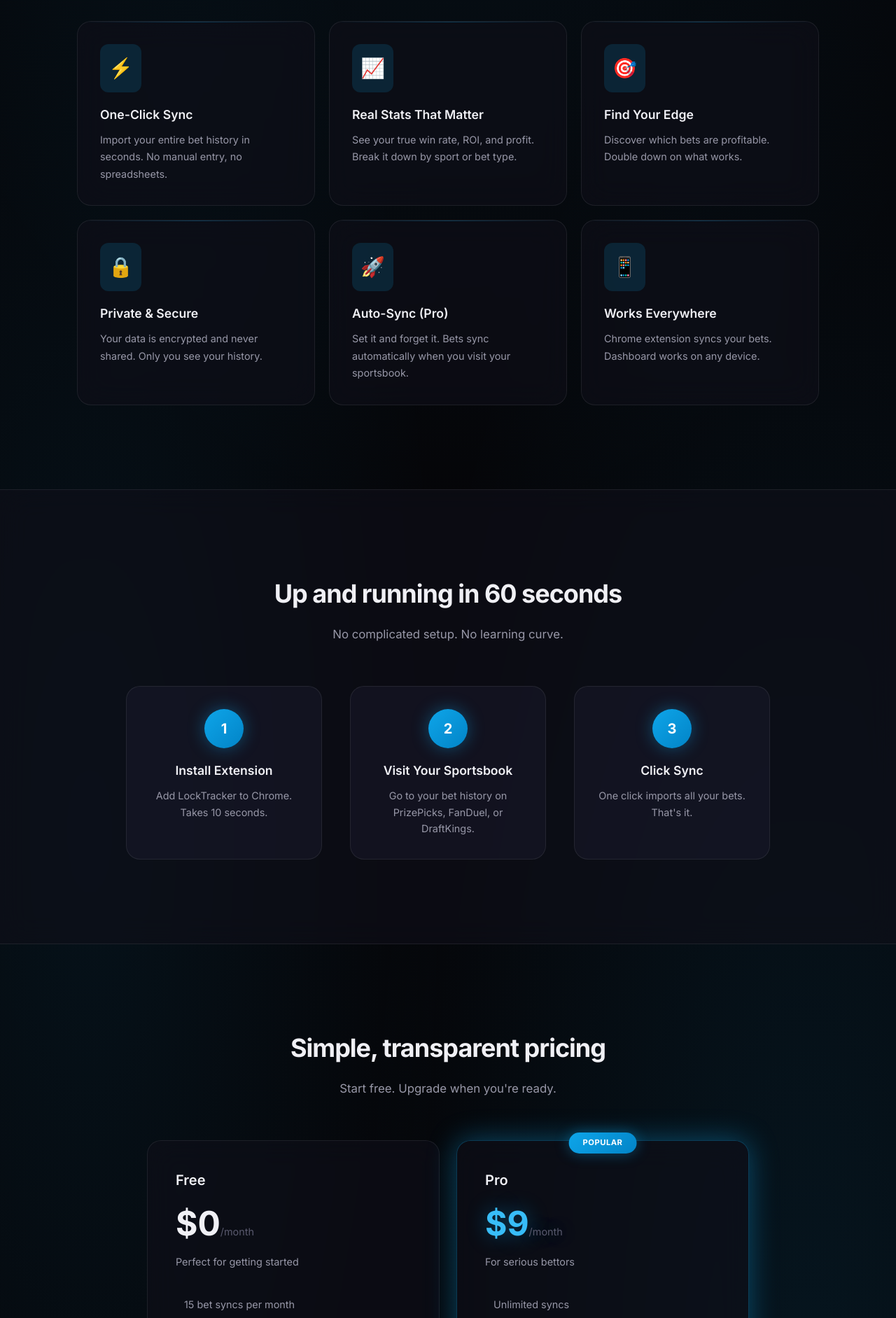
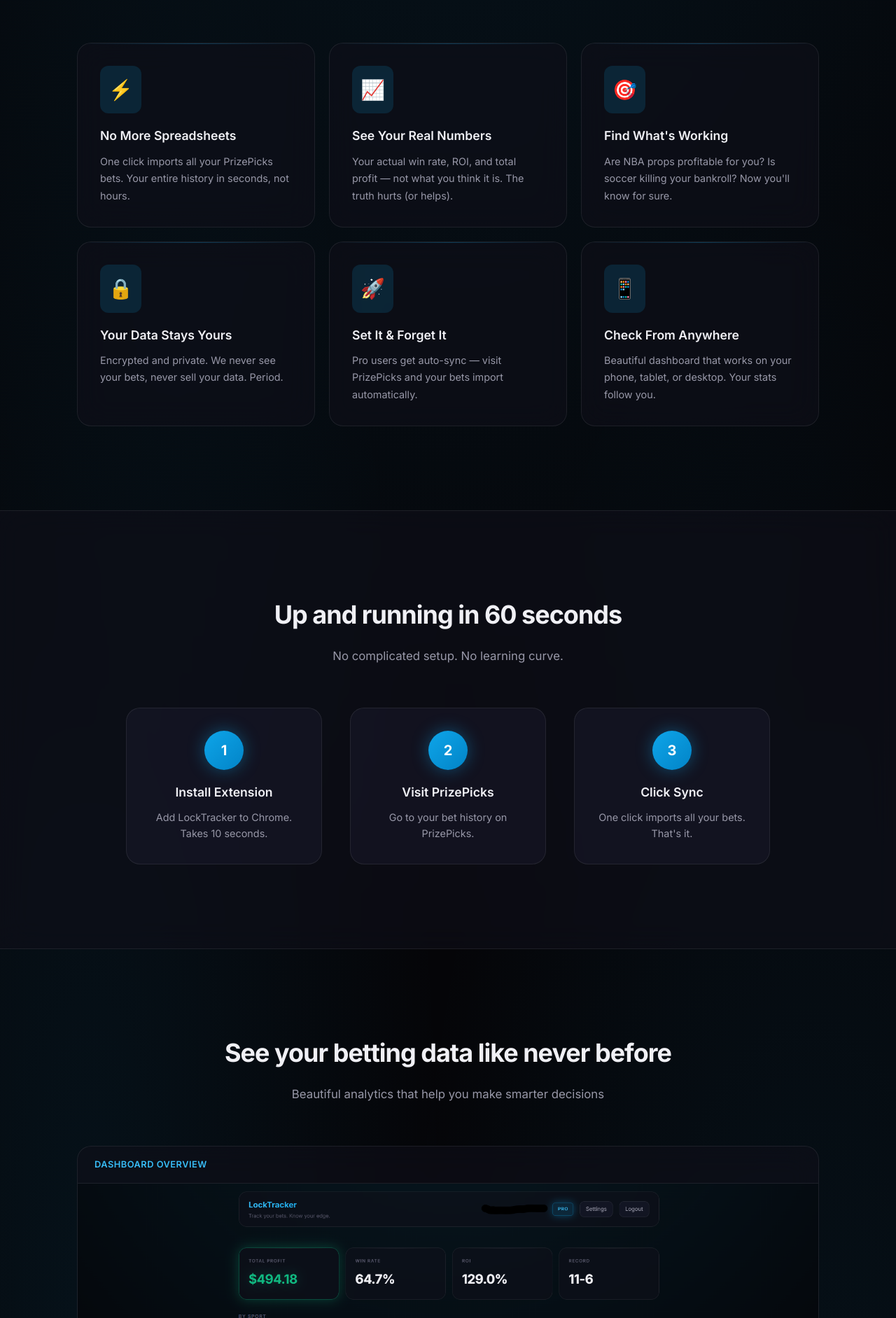
Before and after one commit to c0rrr0sive/locktracker, a Flask app: page / in a window 1280 px wide. Shown: the part 1357-3240 px from the top of the page at 70% size. Run offline with Flask 3, Linux system fonts and the light colour scheme; parts of the project's set-up code (start-up, migrations or seed data) failed here and were passed over.

Commit message:
Refresh landing page copy and add screenshots section
- Rewrite hero headline: "Are you actually profitable?"
- Update all feature cards to be benefit-focused
- Add screenshots section with dashboard, analytics, and history images
- Update meta descriptions for social sharing
- Fix pricing page for non-logged-in users

Co-Authored-By: Claude Opus 4.5 <noreply@anthropic.com>

```diff
--- a/app.py
+++ b/app.py
@@ -875,11 +875,12 @@ def api_analytics():
 # ==============================================
 
 @app.route('/pricing')
-@login_required
 def pricing():
-    """Pricing page"""
+    """Pricing page - accessible to all, shows upgrade options"""
     user = get_current_user()
-    tier = get_user_tier(user['id'])
+    tier = 'free'
+    if user:
+        tier = get_user_tier(user['id'])
     return render_template('pricing.html', user=user, tier=tier)
 
 @app.route('/privacy')
--- a/templates/landing.html
+++ b/templates/landing.html
@@ -4,7 +4,7 @@
     <meta charset="UTF-8">
     <meta name="viewport" content="width=device-width, initial-scale=1.0">
     <title>LockTracker - Know Your Edge</title>
-    <meta name="description" content="Track your sports bets, analyze your performance, and find your edge. Auto-sync from PrizePicks, FanDuel, and DraftKings. Free to start.">
+    <meta name="description" content="Are you actually profitable? LockTracker auto-syncs your PrizePicks bets and shows you exactly where your money is going. Free to start.">
 
     <!-- Favicon -->
     <link rel="icon" type="image/svg+xml" href="{{ url_for('static', filename='favicon.svg') }}">
@@ -20,14 +20,14 @@
     <!-- Open Graph / Social Sharing -->
     <meta property="og:type" content="website">
     <meta property="og:url" content="{{ request.url }}">
-    <meta property="og:title" content="LockTracker - Know Your Edge">
-    <meta property="og:description" content="Track your sports bets, analyze your performance, and find your edge. Auto-sync from PrizePicks, FanDuel, and DraftKings.">
+    <meta property="og:title" content="LockTracker - Are You Actually Profitable?">
+    <meta property="og:description" content="Auto-sync your PrizePicks bets and see exactly where your money is going. Free bet tracking for smart bettors.">
     <meta property="og:image" content="{{ url_for('static', filename='images/LockTracker logo with growth arrow.png', _external=True) }}">
 
     <!-- Twitter Card -->
     <meta name="twitter:card" content="summary_large_image">
-    <meta name="twitter:title" content="LockTracker - Know Your Edge">
-    <meta name="twitter:description" content="Track your sports bets, analyze your performance, and find your edge.">
+    <meta name="twitter:title" content="LockTracker - Are You Actually Profitable?">
+    <meta name="twitter:description" content="Auto-sync your PrizePicks bets and see exactly where your money is going. Free.">
 
     <link rel="preconnect" href="https://fonts.googleapis.com">
     <link rel="preconnect" href="https://fonts.gstatic.com" crossorigin>
@@ -488,6 +488,85 @@
             font-size: 0.9rem;
         }
 
+        /* Screenshots Section */
+        .screenshots {
+            padding: 120px 20px;
+            max-width: 1100px;
+            margin: 0 auto;
+        }
+
+        .screenshot-showcase {
+            display: flex;
+            flex-direction: column;
+            gap: 20px;
+        }
+
+        .screenshot-card {
+            background: var(--bg-glass);
+            backdrop-filter: blur(var(--blur-amount));
+            -webkit-backdrop-filter: blur(var(--blur-amount));
+            border: 1px solid var(--border-glass);
+            border-radius: var(--radius-lg);
+            overflow: hidden;
+            transition: all 0.3s ease;
+        }
+
+        .screenshot-card:hover {
+            border-color: var(--border-accent);
+            box-shadow: 0 0 30px var(--accent-glow);
+        }
+
+        .screenshot-card.main {
+            width: 100%;
+        }
+
+        .screenshot-label {
+            padding: 16px 24px;
+            font-size: 0.8rem;
+            font-weight: 600;
+            color: var(--accent-light);
+            text-transform: uppercase;
+            letter-spacing: 0.5px;
+            border-bottom: 1px solid var(--border-glass);
+        }
+
+        .screenshot-placeholder {
+            padding: 80px 40px;
+            text-align: center;
+            color: var(--text-muted);
+        }
+
+        .screenshot-placeholder p {
+            font-size: 1rem;
+            margin-bottom: 8px;
+        }
+
+        .screenshot-placeholder small {
+            font-size: 0.85rem;
+        }
+
+        .screenshot-card img {
+            width: 100%;
+            height: auto;
+            display: block;
+        }
+
+        .screenshot-row {
+            display: grid;
+            grid-template-columns: repeat(2, 1fr);
+            gap: 20px;
+        }
+
+        @media (max-width: 768px) {
+            .screenshot-row {
+                grid-template-columns: 1fr;
+            }
+
+            .screenshot-placeholder {
+                padding: 60px 24px;
+            }
+        }
+
         /* Pricing Section */
         .pricing {
             padding: 120px 20px;
@@ -728,20 +807,20 @@
         <div class="hero-logo">
             <img src="{{ url_for('static', filename='images/LockTracker logo with growth arrow.png') }}" alt="LockTracker">
         </div>
-        <h1>Stop guessing.<br><span class="gradient">Know your edge.</span></h1>
-        <p>Track every bet. See what's actually working. Make smarter plays backed by your real data — not hunches.</p>
+        <h1>Are you actually<br><span class="gradient">profitable?</span></h1>
+        <p>Most bettors don't know if they're winning or losing. LockTracker syncs your PrizePicks bets automatically and shows you exactly where your money is going.</p>
         <div class="hero-buttons">
             <a href="{{ url_for('signup') }}" class="btn btn-primary">Start Tracking Free</a>
-            <a href="#features" class="btn btn-secondary">See How It Works</a>
+            <a href="#screenshots" class="btn btn-secondary">See It In Action</a>
         </div>
         <div class="stats-bar">
             <div class="stat-item">
                 <div class="stat-value">Free</div>
-                <div class="stat-label">To Start</div>
+                <div class="stat-label">Forever Plan</div>
             </div>
             <div class="stat-item">
-                <div class="stat-value">60s</div>
-                <div class="stat-label">Setup Time</div>
+                <div class="stat-value">1-Click</div>
+                <div class="stat-label">Bet Import</div>
             </div>
             <div class="stat-item">
                 <div class="stat-value">100%</div>
@@ -761,39 +840,39 @@
 
     <section class="features" id="features">
         <div class="section-header">
-            <h2>Everything you need to track smarter</h2>
-            <p>Built by bettors, for bettors. Every feature designed to give you an edge.</p>
+            <h2>Stop losing money blindly</h2>
+            <p>Know exactly which bets make you money and which ones drain your bankroll.</p>
         </div>
         <div class="features-grid">
             <div class="feature-card">
                 <div class="feature-icon">&#9889;</div>
-                <h3>One-Click Sync</h3>
-                <p>Import your entire bet history in seconds. No manual entry, no spreadsheets.</p>
+                <h3>No More Spreadsheets</h3>
+                <p>One click imports all your PrizePicks bets. Your entire history in seconds, not hours.</p>
             </div>
             <div class="feature-card">
                 <div class="feature-icon">&#128200;</div>
-                <h3>Real Stats That Matter</h3>
-                <p>See your true win rate, ROI, and profit. Break it down by sport or bet type.</p>
+                <h3>See Your Real Numbers</h3>
+                <p>Your actual win rate, ROI, and total profit — not what you think it is. The truth hurts (or helps).</p>
             </div>
             <div class="feature-card">
                 <div class="feature-icon">&#127919;</div>
-                <h3>Find Your Edge</h3>
-                <p>Discover which bets are profitable. Double down on what works.</p>
+                <h3>Find What's Working</h3>
+                <p>Are NBA props profitable for you? Is soccer killing your bankroll? Now you'll know for sure.</p>
             </div>
             <div class="feature-card">
                 <div class="feature-icon">&#128274;</div>
-                <h3>Private & Secure</h3>
-                <p>Your data is encrypted and never shared. Only you see your history.</p>
+                <h3>Your Data Stays Yours</h3>
+                <p>Encrypted and private. We never see your bets, never sell your data. Period.</p>
             </div>
             <div class="feature-card">
                 <div class="feature-icon">&#128640;</div>
-                <h3>Auto-Sync (Pro)</h3>
-                <p>Set it and forget it. Bets sync automatically when you visit your sportsbook.</p>
+                <h3>Set It & Forget It</h3>
+                <p>Pro users get auto-sync — visit PrizePicks and your bets import automatically.</p>
             </div>
             <div class="feature-card">
                 <div class="feature-icon">&#128241;</div>
-                <h3>Works Everywhere</h3>
-                <p>Chrome extension syncs your bets. Dashboard works on any device.</p>
+                <h3>Check From Anywhere</h3>
+                <p>Beautiful dashboard that works on your phone, tablet, or desktop. Your stats follow you.</p>
             </div>
         </div>
     </section>
@@ -811,13 +890,36 @@
             </div>
             <div class="step">
                 <div class="step-number">2</div>
-                <h3>Visit Your Sportsbook</h3>
-                <p>Go to your bet history on PrizePicks, FanDuel, or DraftKings.</p>
+                <h3>Visit PrizePicks</h3>
+                <p>Go to your bet history on PrizePicks.</p>
             </div>
             <div class="step">
                 <div class="step-number">3</div>
                 <h3>Click Sync</h3>
                 <p>One click imports all your bets. That's it.</p>
+            </div>
+        </div>
+    </section>
+
+    <section class="screenshots" id="screenshots">
+        <div class="section-header">
+            <h2>See your betting data like never before</h2>
+            <p>Beautiful analytics that help you make smarter decisions</p>
+        </div>
+        <div class="screenshot-showcase">
+            <div class="screenshot-card main">
+                <div class="screenshot-label">Dashboard Overview</div>
+                <img src="{{ url_for('static', filename='images/screenshot-dashboard.png') }}" alt="LockTracker Dashboard - Your stats, profit, and win rate at a glance">
+            </div>
+            <div class="screenshot-row">
+                <div class="screenshot-card">
+                    <div class="screenshot-label">Analytics Charts</div>
+                    <img src="{{ url_for('static', filename='images/screenshot-analytics.png') }}" alt="LockTracker Analytics - Profit over time, by sport, by bet type">
+                </div>
+                <div class="screenshot-card">
+                    <div class="screenshot-label">Bet History</div>
+                    <img src="{{ url_for('static', filename='images/screenshot-history.png') }}" alt="LockTracker Bet History - Every bet tracked with full details">
+                </div>
             </div>
         </div>
     </section>
@@ -861,9 +963,9 @@
     </section>
 
     <section class="cta">
-        <h2>Ready to know your edge?</h2>
-        <p>Join smart bettors who track their performance with LockTracker.</p>
-        <a href="{{ url_for('signup') }}" class="btn btn-primary" style="padding: 18px 36px; font-size: 1rem;">Start Tracking Free</a>
+        <h2>Stop guessing. Start knowing.</h2>
+        <p>The first step to betting smarter is knowing where you actually stand. It's free to find out.</p>
+        <a href="{{ url_for('signup') }}" class="btn btn-primary" style="padding: 18px 36px; font-size: 1rem;">Create Free Account</a>
     </section>
 
     <footer>
```
Also changed, not shown: templates/pricing.html (+7 -1 lines), static/images/screenshot-analytics.png (added), static/images/screenshot-dashboard.png (added), static/images/screenshot-history.png (added).
